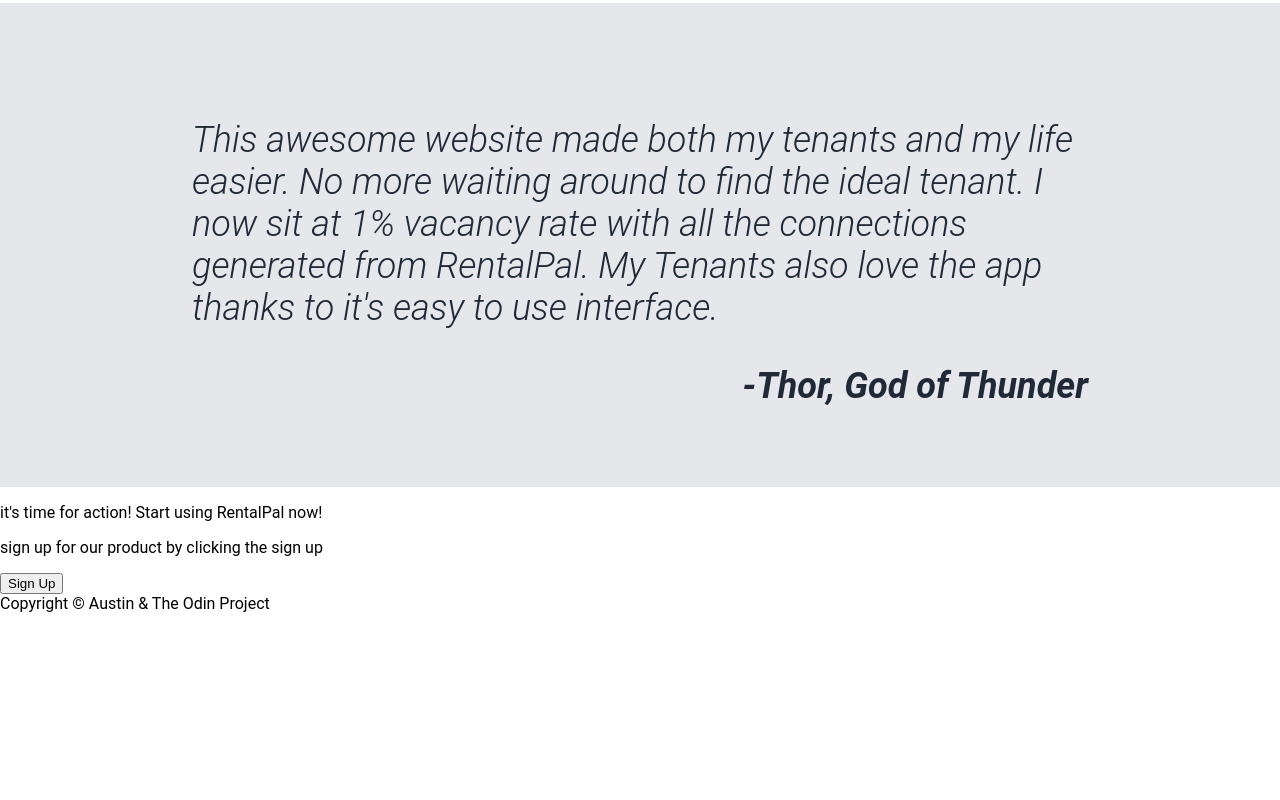
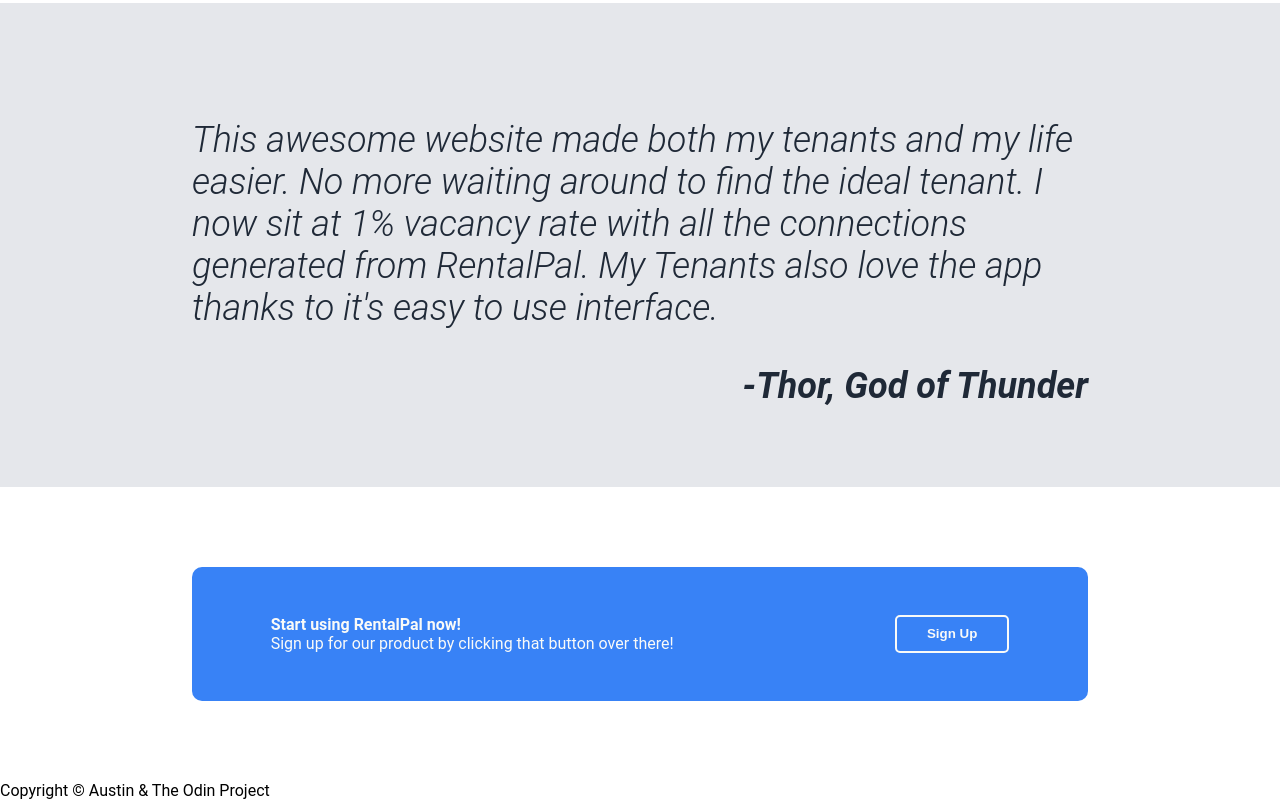
Before and after one commit to The0z/landing-page, a plain HTML site: page index.html in a window 1280 px wide. Shown: the part 1139-1939 px from the top of the page. Before the commit the page ends 1752 px from the top, so only its background shows below. Drawn offline with Linux system fonts and the light colour scheme.

Commit message:
Add action section css

```diff
--- a/index.html
+++ b/index.html
@@ -60,12 +60,14 @@
         </p>
         <p id="quote-name"> -Thor, God of Thunder </p>
     </div>
-    <div class="promo">
-        <p> it's time for action! Start using RentalPal now!</p>
-        <p> sign up for our product by clicking the sign up </p>
-        <button>Sign Up</button>
+    <div id="promo">
+        <div id="promo-txt">
+            <p class="promo-p" id="promo-call">Start using RentalPal now!</p>
+            <p class="promo-p">Sign up for our product by clicking that button over there!</p>
+        </div>
+        <button id="action-btn" class="sign-up-btn">Sign Up</button>
     </div>
-    <div class="footer">
+    <div id="footer">
         Copyright &copy Austin &#38 The Odin Project
     </div>
 </body>
--- a/style.css
+++ b/style.css
@@ -35,6 +35,11 @@ body {
     border-color: #3882F6;
     width: 200px;
     height: 200px;
+}
+
+.promo-p {
+    margin: 0;
+    padding: 0;
 }
 
 #hero-container {
@@ -127,3 +132,23 @@ body {
     font-weight: 700;
     margin: 0;
 }
+
+#promo {
+   display: flex;
+   justify-content: space-around;
+   border-radius: 10px;
+   margin: 10vh 15vw;
+   padding: 48px 0px;
+   background-color: #3882F6;
+   color: #f9faf8;
+   gap: 64px;
+}
+
+#action-btn {
+    border-color: #e5e7eb;
+    border: 2px solid;
+}
+
+#promo-call {
+    font-weight: 700;
+}
```
